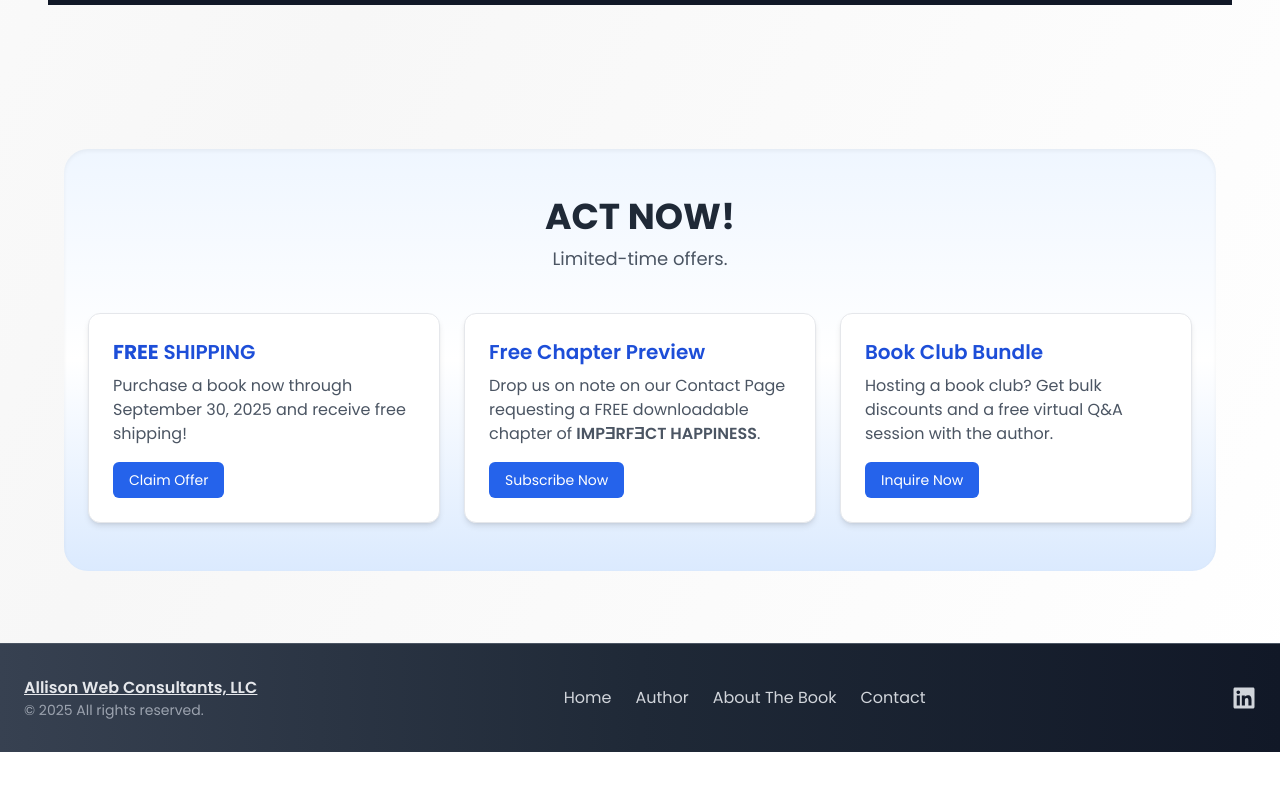
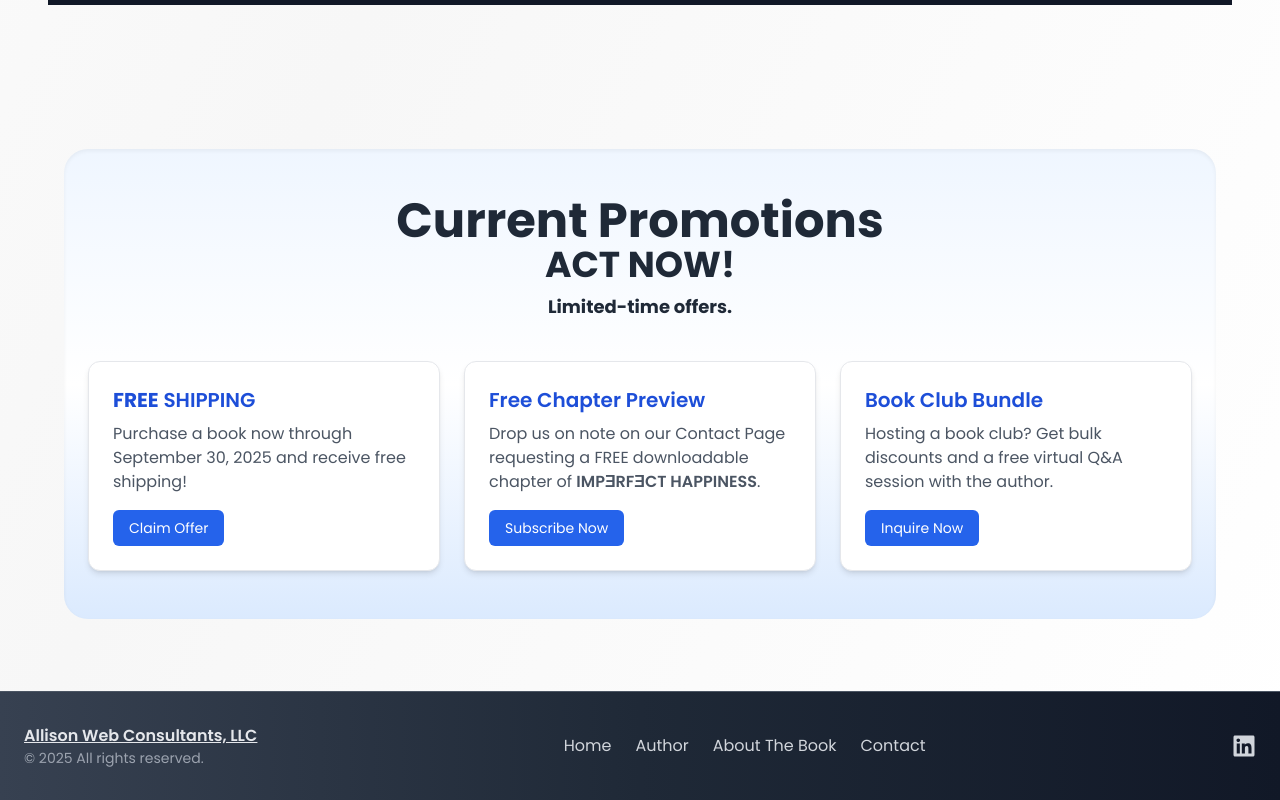
Before and after one commit to qb1968/tcf2, a React (Vite) app: page / in a window 1280 px wide. Shown: the part 1964-2764 px from the top of the page. Before the commit the page ends 2716 px from the top, so only its background shows below. Built offline with nearby package versions, Linux system fonts and the light colour scheme.

Commit message:
minor changes promotions

```diff
--- a/src/pages/Home.jsx
+++ b/src/pages/Home.jsx
@@ -35,10 +35,11 @@ export default function Home() {
       {/* Current Promotions Section */}
       <section className="bg-gradient-to-b from-blue-50 via-white to-blue-100 py-12 px-6 rounded-3xl shadow-inner max-w-6xl mx-auto my-12">
         <div className="text-center mb-10">
+          <h1 className="text-4xl sm:text-5xl font-bold text-gray-800 font-custom">Current Promotions</h1>
           <h2 className="text-3xl sm:text-4xl font-bold text-gray-800 font-custom">
             ACT NOW!
           </h2>
-          <p className="text-gray-600 mt-2 text-lg">Limited-time offers.</p>
+          <p className="text-gray-800 mt-2 text-lg font-bold">Limited-time offers.</p>
         </div>
 
         <div className="grid grid-cols-1 sm:grid-cols-2 lg:grid-cols-3 gap-6">
```
